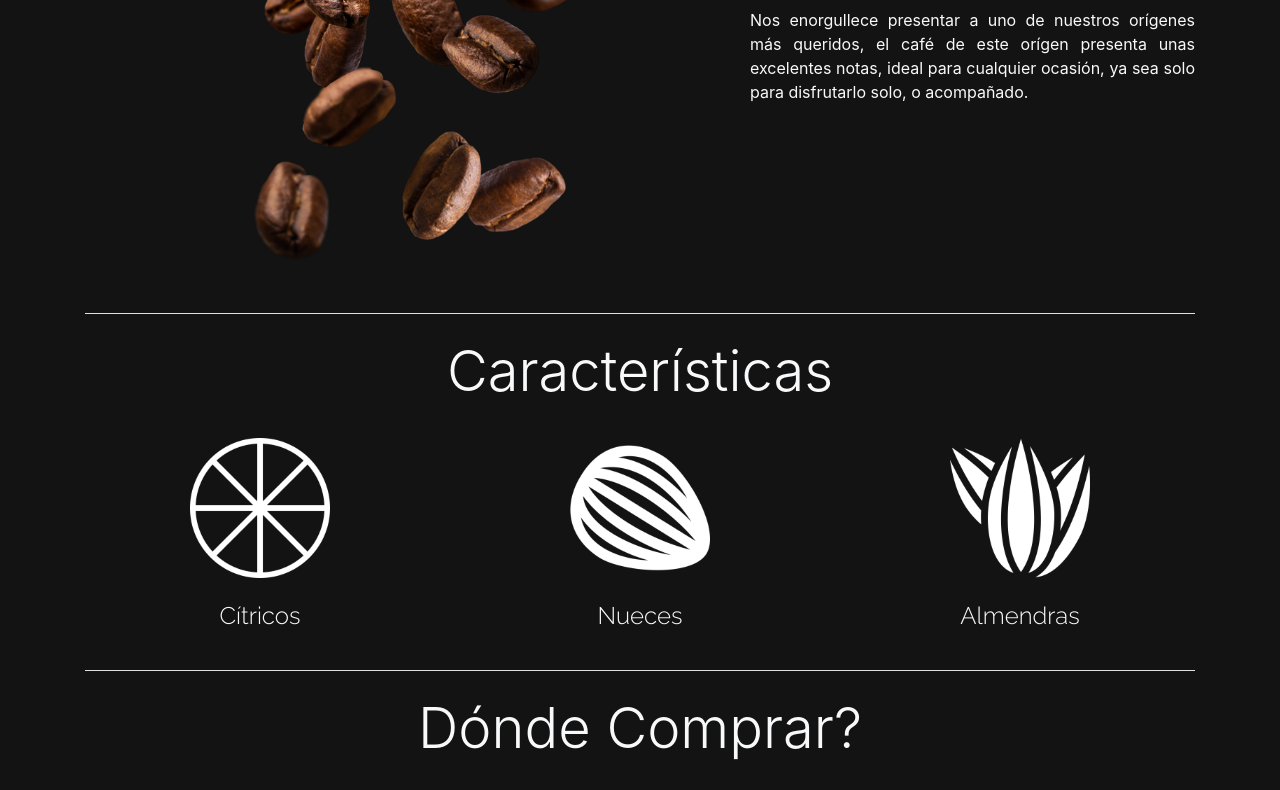
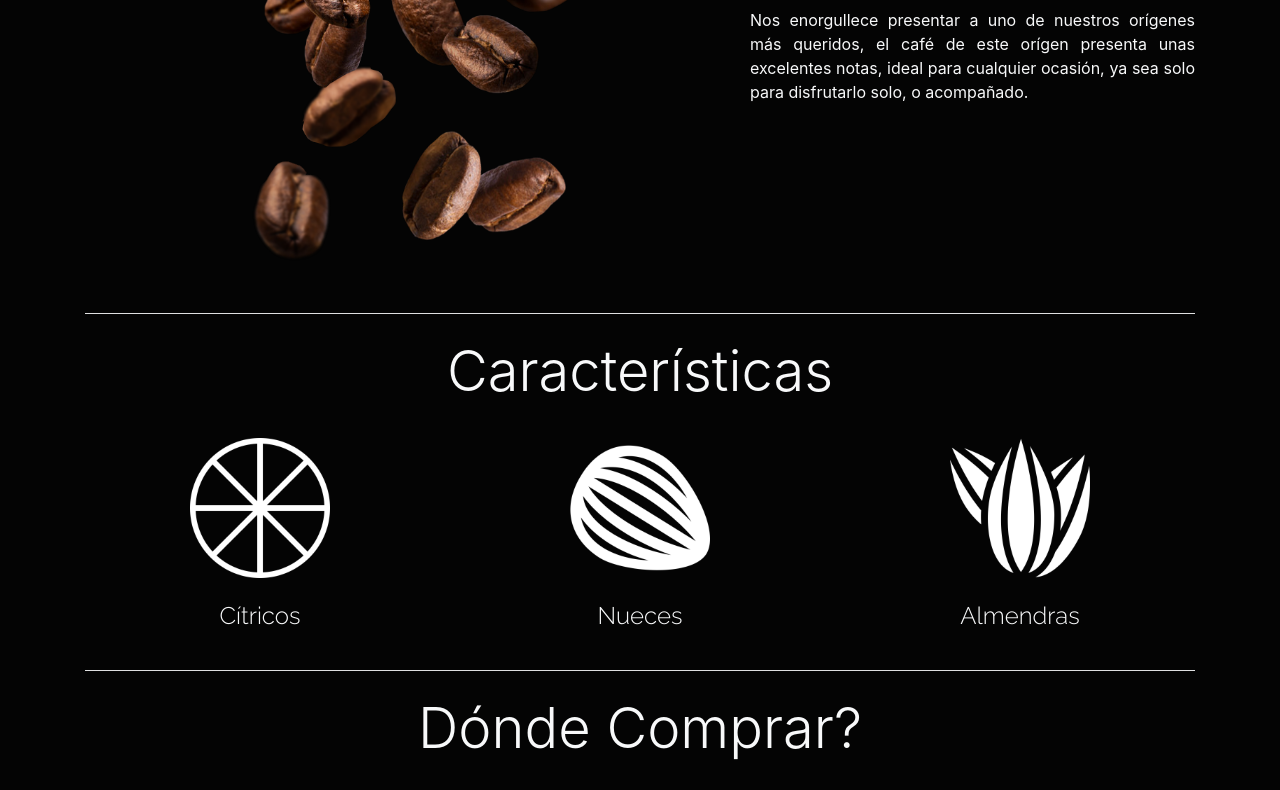
Before and after one commit to mianfremo/origenes, a plain HTML site: page index.html in a window 1280 px wide. Shown: the part 440-1230 px from the top of the page. Drawn offline with nearby package versions, Linux system fonts and the light colour scheme.

Commit message:
Cambio a negro

```diff
--- a/index.html
+++ b/index.html
@@ -25,7 +25,7 @@
 
 
 </head>
-<body class="bg-black">
+<body class="bg-dark-black">
 
 	<nav class="navbar navbar-dark bg-dark-black d-flex flex-row border-bottom text-center">
 		<div class="navbar-brand col-sm-6 mx-auto">
```
